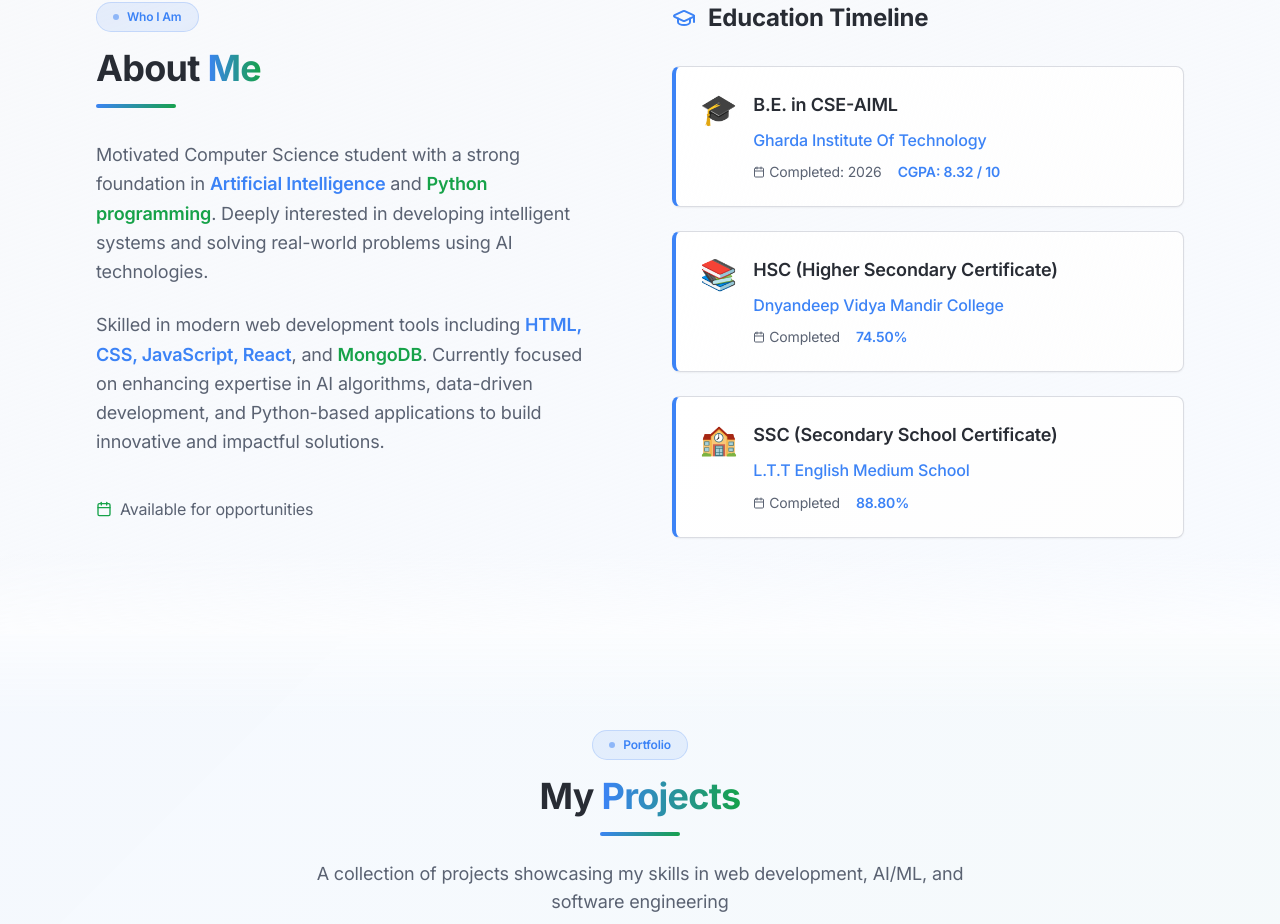
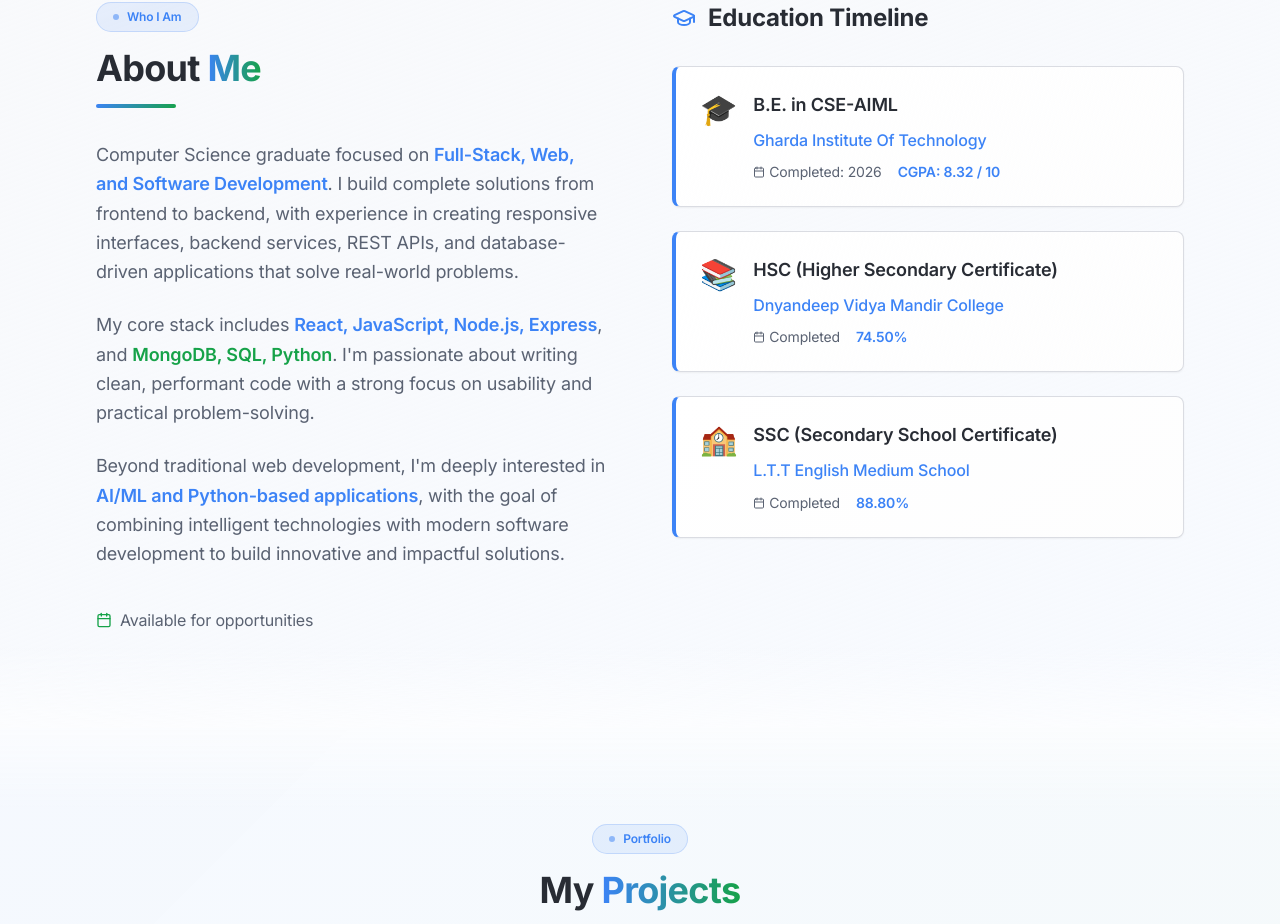
Before and after one commit to Atharvb03/Atharvb03-Portfolio, a React (Vite) app: page / in a window 1280 px wide. Shown: the part 894-1818 px from the top of the page. Built offline with nearby package versions, Linux system fonts and the light colour scheme.

Commit message:
Updated about section

```diff
--- a/src/components/About.tsx
+++ b/src/components/About.tsx
@@ -45,19 +45,24 @@ const About = () => {
 
             <div className="space-y-6">
               <p className="text-lg text-muted-foreground leading-relaxed">
-                Motivated Computer Science student with a strong foundation in{' '}
-                <span className="text-primary font-semibold">Artificial Intelligence</span> and{' '}
-                <span className="text-accent font-semibold">Python programming</span>.
-                Deeply interested in developing intelligent systems and solving real-world problems
-                using AI technologies.
+                Computer Science graduate focused on{' '}
+                <span className="text-primary font-semibold">Full-Stack, Web, and Software Development</span>.
+                I build complete solutions from frontend to backend, with experience in creating responsive
+                interfaces, backend services, REST APIs, and database-driven applications that solve real-world problems.
               </p>
 
               <p className="text-lg text-muted-foreground leading-relaxed">
-                Skilled in modern web development tools including{' '}
-                <span className="text-primary font-semibold">HTML, CSS, JavaScript, React</span>, and{' '}
-                <span className="text-accent font-semibold">MongoDB</span>. Currently focused on
-                enhancing expertise in AI algorithms, data-driven development, and Python-based
-                applications to build innovative and impactful solutions.
+                My core stack includes{' '}
+                <span className="text-primary font-semibold">React, JavaScript, Node.js, Express</span>, and{' '}
+                <span className="text-accent font-semibold">MongoDB, SQL, Python</span>. I'm passionate about
+                writing clean, performant code with a strong focus on usability and practical problem-solving.
+              </p>
+
+              <p className="text-lg text-muted-foreground leading-relaxed">
+                Beyond traditional web development, I'm deeply interested in{' '}
+                <span className="text-primary font-semibold">AI/ML and Python-based applications</span>,
+                with the goal of combining intelligent technologies with modern software development to
+                build innovative and impactful solutions.
               </p>
 
               <div className="flex flex-wrap gap-4 pt-4">
```
